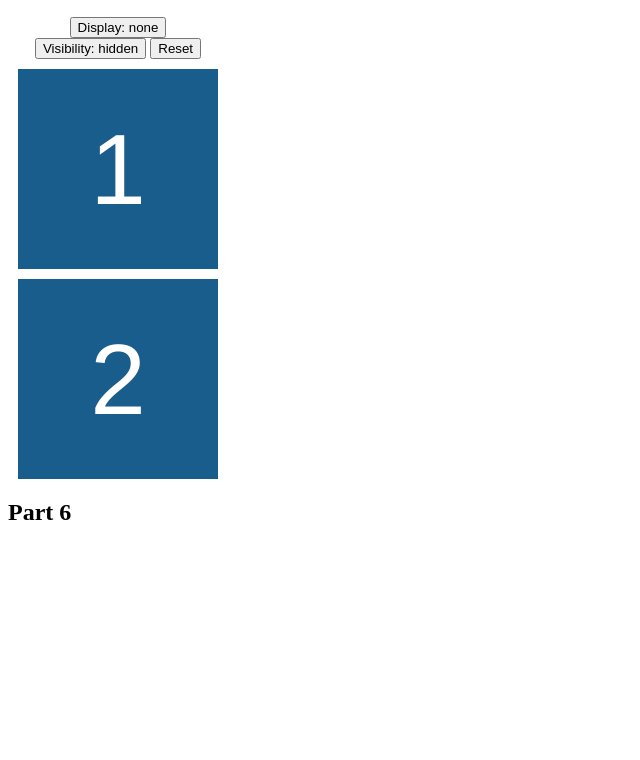
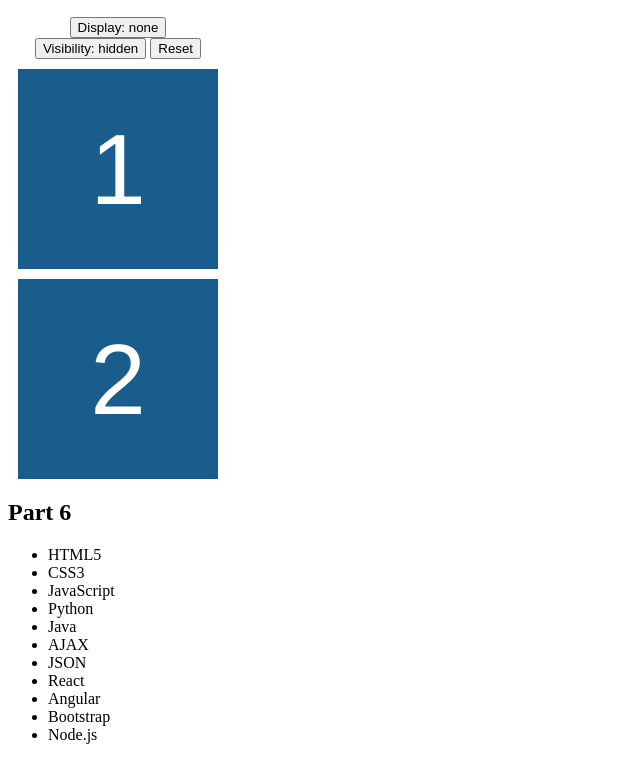
Before and after one commit to TorleifHensvold/IT2805, a plain HTML site: page Assignment 5/attachments/index.html in a window 1280 px wide. Shown: the part 110-870 px from the top of the page, without its empty margins (0-640 px from the left). Before the commit the page ends 800 px from the top, so only its background shows below. Drawn offline with Linux system fonts and the light colour scheme.

Commit message:
Finished part 6

```diff
--- a/Assignment 5/attachments/script.js
+++ b/Assignment 5/attachments/script.js
@@ -9,6 +9,7 @@ for (let i = 1; i < 21; i++)
 {
 	console.log(i)
 }
+console.log("")
 
 /* Part 3 */
 console.log('PART 3')
@@ -122,3 +123,16 @@ const technologies = [
 	'Bootstrap',
 	'Node.js',
 ]
+// We find the element with ID tech. It is used for all, so is useful outside
+// the loop
+let e = document.getElementById("tech")
+
+// Then we loop through all the elements of the technologies array and add
+// them as children to the
+for (let i = 0; i < technologies.length; i++)
+{
+	let item = document.createElement('li');
+	let node = document.createTextNode(technologies[i]);
+	item.appendChild(node);
+	e.appendChild(item);
+}
```
Also changed, not shown: Assignment 5/attachments/index.html (+5 -0 lines).
